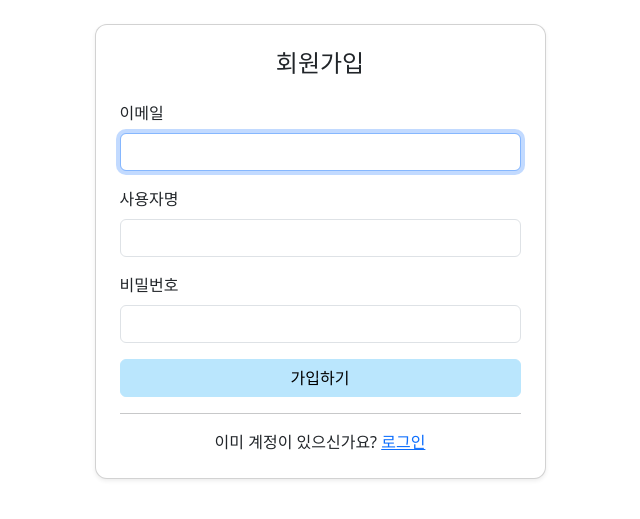
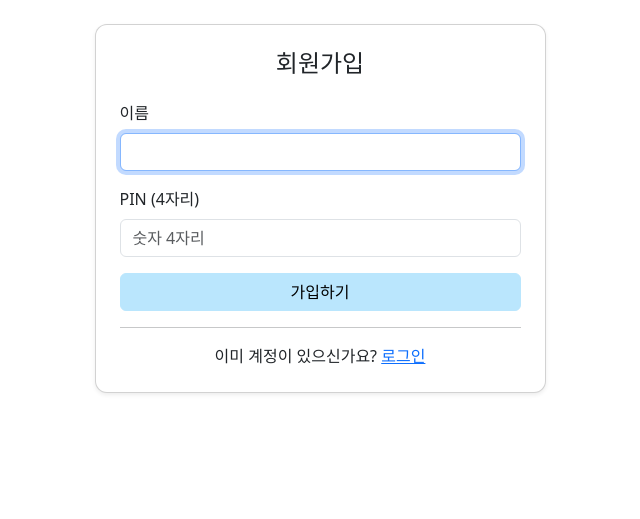
Before and after one commit to jij6303/exam-generator, a Flask app: page /auth/register in a window 1280 px wide. Shown: the part 60-579 px from the top of the page, without its empty margins (320-960 px from the left). Run offline with Flask 3, Linux system fonts and the light colour scheme.

Commit message:
feat(#30): replace email/password auth with name and 4-digit PIN
Co-Authored-By: Claude Sonnet 4.6 <noreply@anthropic.com>

```diff
--- a/app/auth/routes.py
+++ b/app/auth/routes.py
@@ -12,20 +12,19 @@ def register():
         return redirect(url_for("exam.dashboard"))
 
     if request.method == "POST":
-        email = request.form.get("email", "").strip()
         username = request.form.get("username", "").strip()
-        password = request.form.get("password", "")
+        pin = request.form.get("pin", "").strip()
 
-        if User.query.filter_by(email=email).first():
-            flash("이미 사용 중인 이메일입니다.", "danger")
+        if not pin.isdigit() or len(pin) != 4:
+            flash("PIN은 숫자 4자리여야 합니다.", "danger")
             return render_template("auth/register.html")
 
         if User.query.filter_by(username=username).first():
-            flash("이미 사용 중인 사용자명입니다.", "danger")
+            flash("이미 사용 중인 이름입니다.", "danger")
             return render_template("auth/register.html")
 
-        user = User(email=email, username=username)
-        user.set_password(password)
+        user = User(username=username)
+        user.set_pin(pin)
         db.session.add(user)
         db.session.commit()
 
@@ -41,17 +40,17 @@ def login():
         return redirect(url_for("exam.dashboard"))
 
     if request.method == "POST":
-        email = request.form.get("email", "").strip()
-        password = request.form.get("password", "")
+        username = request.form.get("username", "").strip()
+        pin = request.form.get("pin", "").strip()
         remember = bool(request.form.get("remember"))
 
-        user = User.query.filter_by(email=email).first()
-        if user and user.check_password(password):
+        user = User.query.filter_by(username=username).first()
+        if user and user.check_pin(pin):
             login_user(user, remember=remember)
             next_page = request.args.get("next")
             return redirect(next_page or url_for("exam.dashboard"))
 
-        flash("이메일 또는 비밀번호가 올바르지 않습니다.", "danger")
+        flash("이름 또는 PIN이 올바르지 않습니다.", "danger")
 
     return render_template("auth/login.html")
 
--- a/app/templates/auth/register.html
+++ b/app/templates/auth/register.html
@@ -9,16 +9,13 @@
         <h4 class="card-title mb-4 text-center">회원가입</h4>
         <form method="POST">
           <div class="mb-3">
-            <label class="form-label">이메일</label>
-            <input type="email" name="email" class="form-control" required autofocus>
+            <label class="form-label">이름</label>
+            <input type="text" name="username" class="form-control" required autofocus>
           </div>
           <div class="mb-3">
-            <label class="form-label">사용자명</label>
-            <input type="text" name="username" class="form-control" required>
-          </div>
-          <div class="mb-3">
-            <label class="form-label">비밀번호</label>
-            <input type="password" name="password" class="form-control" required minlength="8">
+            <label class="form-label">PIN (4자리)</label>
+            <input type="password" name="pin" class="form-control" required
+                   maxlength="4" pattern="\d{4}" inputmode="numeric" placeholder="숫자 4자리">
           </div>
           <button type="submit" class="btn btn-primary w-100">가입하기</button>
         </form>
```
Also changed, not shown: app/models.py (+5 -6 lines), app/templates/auth/login.html (+5 -4 lines).
